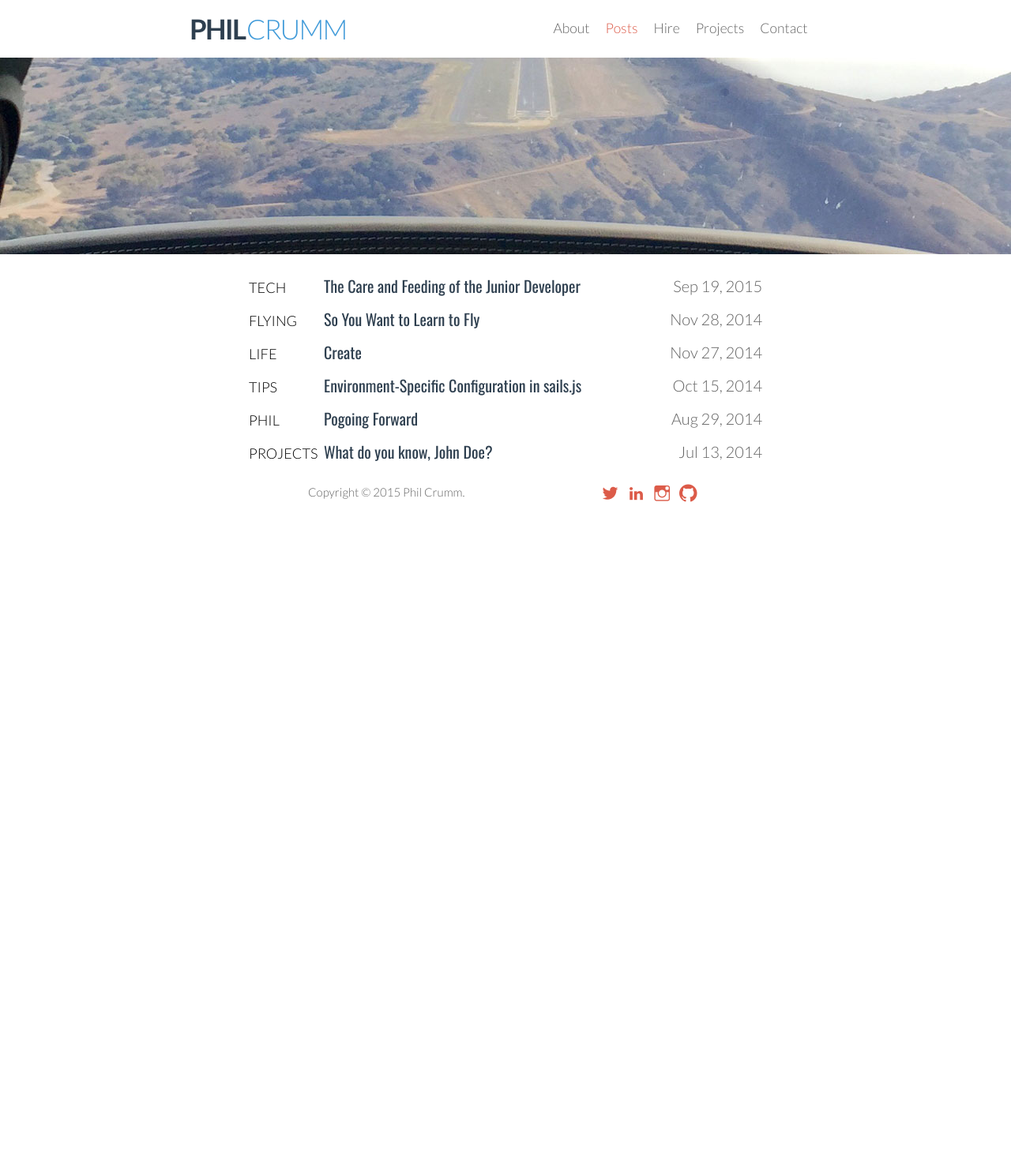
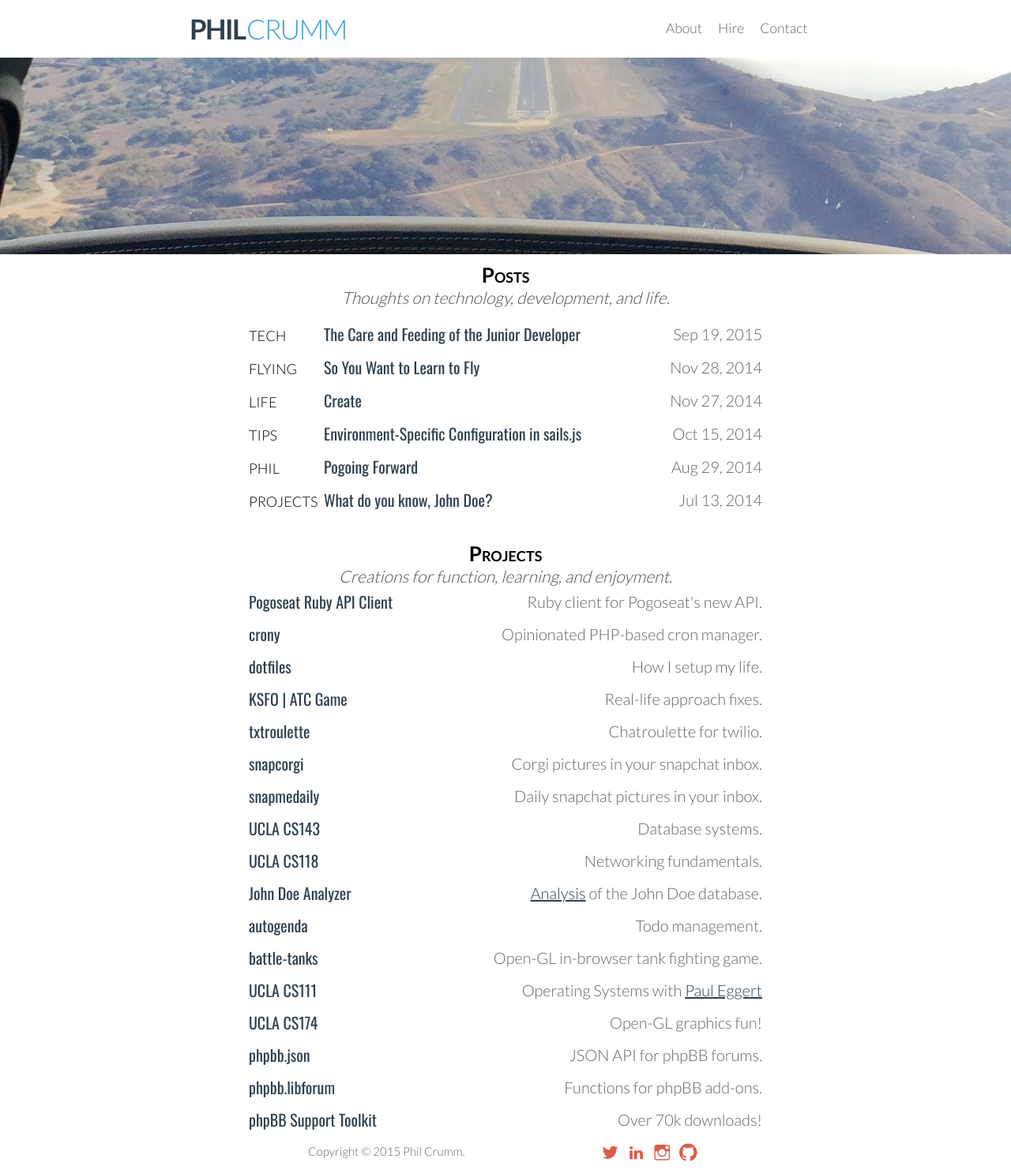
Before and after one commit to pcrumm/pcrumm.github.io, a Jekyll site: the page built from index.html, in a window 1280 px wide. Shown: the whole page at 79% size. Built offline with Jekyll 4.4.1, drawn with Linux system fonts in a browser that asks for light colours; before the commit the page ends 900 px from its top, so only the background shows below that.

Commit message:
Move projects to the index page to highlight them a little better.

```diff
--- a/_includes/header.html
+++ b/_includes/header.html
@@ -3,9 +3,7 @@
   <nav>
     <ul>
       <li><a href="/about" {% if page.hilight == 'about' %}class="current"{% endif %}>About</a></li>
-      <li><a href="/" {% if page.hilight == 'posts' %}class="current"{% endif %}>Posts</a></li>
       <li><a href="/hire" {% if page.hilight == 'hire' %}class="current"{% endif %}>Hire</a></li>
-      <li><a href="/projects" {% if page.hilight == 'projects' %}class="current"{% endif %}>Projects</a></li>
       <li><a href="/contact" {% if page.hilight == 'contact' %}class="current"{% endif %}>Contact</a></li>
     </ul>
   </nav>
--- a/css/index-page.css
+++ b/css/index-page.css
@@ -63,13 +63,51 @@ header nav li a:hover, header nav li a.current {
 	background-color: ##1a1a1a;
 }
 
-#post-list {
+#index-body {
 	max-width: 650px;
 	margin: 0 auto;
+	margin-top: 1em;
+	margin-bottom: 1em;
+}
+
+#project-list {
+	width: 100%;
 	font-size: 2em;
 	line-height: 2em;
-	margin-top: 1em;
-	margin-bottom: 1em;
+}
+
+#project-list li {
+	list-style: none;
+	font-family: 'Lato';
+	color: rgb(100, 100, 100);
+}
+
+#project-list li a {
+	font-family: 'Oswald';
+	text-decoration: none;
+	color: rgb(46, 63, 79);
+}
+
+#project-list li a:hover {
+	color: rgb(220, 91, 73);
+}
+
+#project-list span {
+	float: right;
+	display: inline-block;
+}
+
+#project-list span a {
+	font-family: 'Lato';
+	text-decoration: underline;
+}
+
+#post-list {
+	width: 100%;
+	font-size: 2em;
+	line-height: 2em;
+	margin-top: .7em;
+	margin-bottom: 1.5em;
 }
 #post-list li {
 	list-style: none;
@@ -94,6 +132,22 @@ header nav li a:hover, header nav li a.current {
 	text-transform: uppercase;
 	font-weight: 300;
 	font-size: 18px;
+}
+
+h2 {
+	font-family: 'Lato';
+	font-variant: small-caps;
+	font-weight: 700;
+	font-size: 26px;
+	text-align: center;
+}
+
+p {
+	font-size: 21px;
+	font-family: 'Lato';
+	color: rgba( 0, 0, 0, .7 );
+	font-style: italic;
+	text-align: center;
 }
 
 footer {
@@ -154,4 +208,15 @@ footer #social-icons li a .genericon {
 	#post-list li {
 		text-align: center;
 	}
+
+	#project-list li span {
+		display: block;
+		text-align: center;
+		clear: both;
+		float: none;
+	}
+
+	#project-list {
+		text-align: center;
+	}
 }
--- a/index.html
+++ b/index.html
@@ -1,12 +1,15 @@
 ---
 layout: home
-title: Posts
-hilight: posts
+title: Welcome
+hilight: home
 ---
 
 <div id="header-image">
   <!-- I am a dirty boy and use empty divs for images -->
 </div>
+<div id="index-body">
+    <h2>Posts</h2>
+    <p>Thoughts on technology, development, and life.</p>
     <ul id="post-list">
     {% for post in site.posts %}
       <li>
@@ -16,3 +19,26 @@ hilight: posts
       </li>
     {% endfor %}
     </ul>
+
+    <h2>Projects</h2>
+    <p>Creations for function, learning, and enjoyment.</p>
+    <ul id="project-list">
+        <li><a href="https://github.com/pogoseat/api-client-ruby">Pogoseat Ruby API Client</a> <span>Ruby client for Pogoseat's new API.</span></li>
+        <li><a href="https://github.com/pcrumm/crony">crony</a> <span>Opinionated PHP-based cron manager.</span></li>
+        <li><a href="https://github.com/pcrumm/dotfiles">dotfiles</a> <span>How I setup my life.</span></li>
+        <li><a href="https://github.com/zlsa/atc/blob/gh-pages/assets/airports/ksfo.json">KSFO | ATC Game</a> <span>Real-life approach fixes.</span></li>
+        <li><a href="https://github.com/pcrumm/txtroulette">txtroulette</a> <span>Chatroulette for twilio.</span></li>
+        <li><a href="http://snapcorgi.com">snapcorgi</a> <span>Corgi pictures in your snapchat inbox.</span></li>
+        <li><a href="http://snapmedaily.com">snapmedaily</a> <span>Daily snapchat pictures in your inbox.<span></li>
+        <li><a href="https://github.com/pcrumm/ucla-cs143">UCLA CS143</a> <span>Database systems.</span></li>
+        <li><a href="https://github.com/pcrumm/ucla-cs118">UCLA CS118</a> <span>Networking fundamentals.</span></li>
+        <li><a href="https://github.com/pcrumm/doe-analyzer">John Doe Analyzer</a> <span><a href="/article/john-doe">Analysis</a> of the John Doe database.</span></li>
+        <li><a href="https://github.com/pcrumm/autogenda-server">autogenda</a> <span>Todo management.</span></li>
+        <li><a href="https://github.com/pcrumm/tank-project">battle-tanks</a> <span>Open-GL in-browser tank fighting game.</span></li>
+        <li><a href="https://github.com/pcrumm/ucla-cs111">UCLA CS111</a> <span>Operating Systems with <a href="http://savannah.gnu.org/users/eggert">Paul Eggert</a></span></li>
+        <li><a href="https://github.com/pcrumm/ucla-cs174">UCLA CS174</a> <span>Open-GL graphics fun!</span></li>
+        <li><a href="https://github.com/pcrumm/phpbb.json">phpbb.json</a> <span>JSON API for phpBB forums.</span></li>
+        <li><a href="https://github.com/pcrumm/phpbb.libforum">phpbb.libforum</a> <span>Functions for phpBB add-ons.</span></li>
+        <li><a href="https://www.phpbb.com/support/stk/">phpBB Support Toolkit</a> <span>Over 70k downloads!</span></li>
+    </ul>
+</div>
```
Lines whose indentation alone changed are shown as unchanged.
